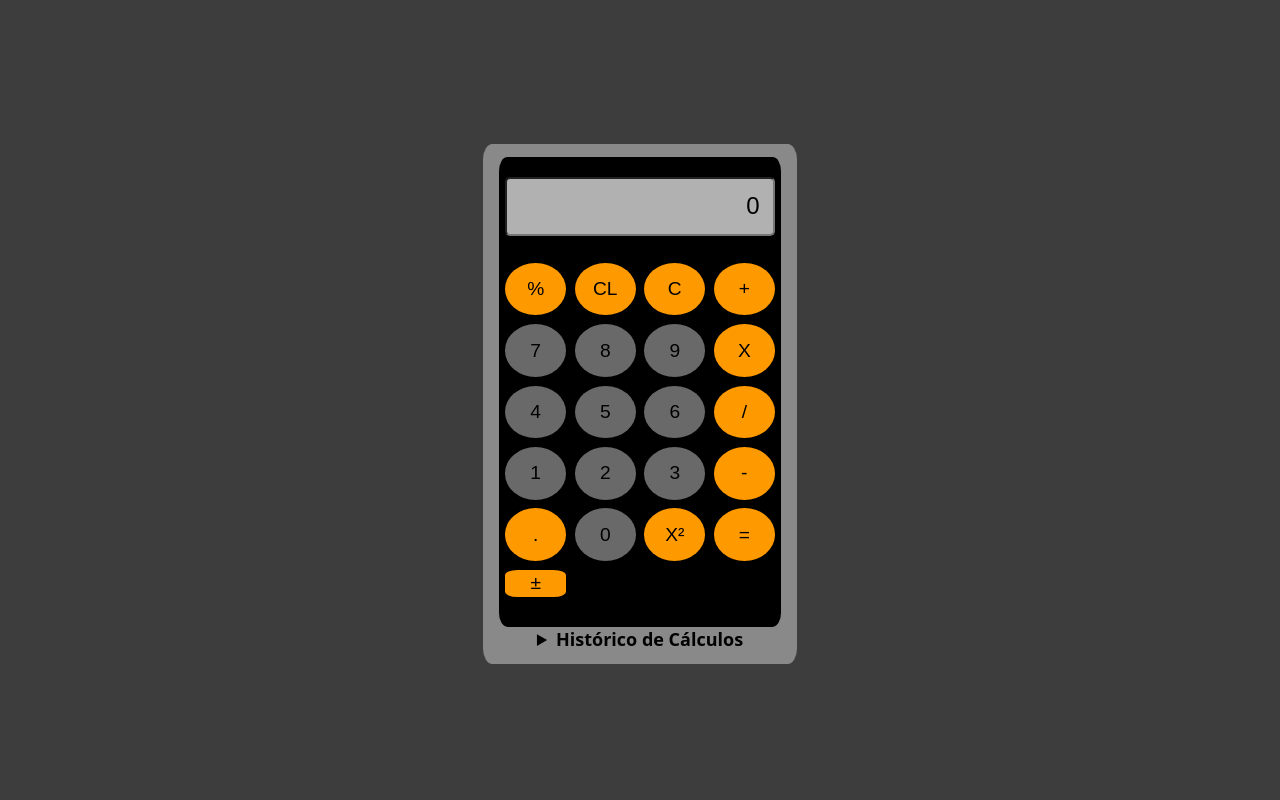
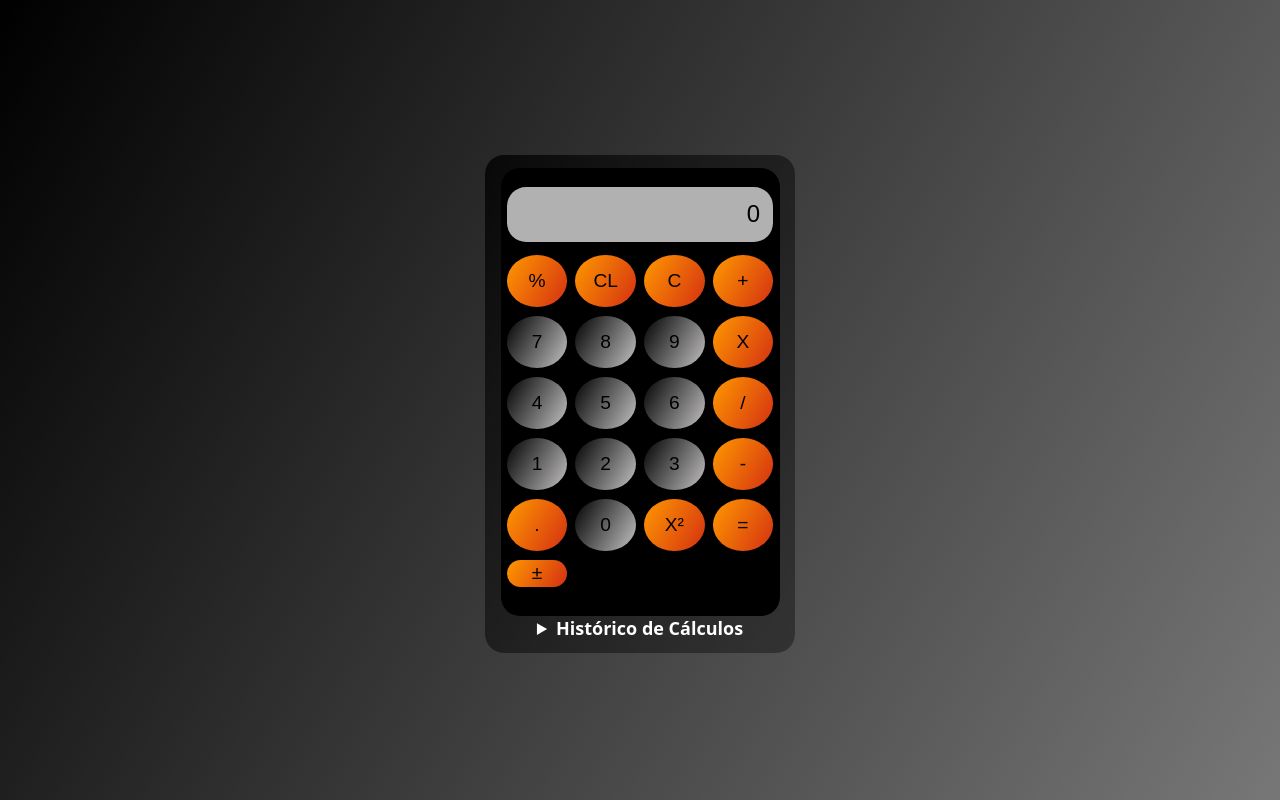
Before and after one commit to Anathyon/Calculadora, a plain HTML site: page index.html in a window 1280 px wide. Drawn offline with Linux system fonts and the light colour scheme.

Commit message:
Melhoria CSS

```diff
--- a/CSS/index.css
+++ b/CSS/index.css
@@ -4,7 +4,7 @@
     padding: 0;
 }
 body {
-    background-color: #3d3d3d;
+    background: linear-gradient(120deg, #000000, #777777);
     color: #ffffff;
     display: flex;
     justify-content: center;
@@ -15,16 +15,16 @@ body {
     font-weight: weight;
     font-style: normal;
     font-weight: bold;
-
+    background-attachment: fixed;
 }
 #conteudo_principal {
-    background-color: rgba(158, 158, 158, 0.788);
+    background: linear-gradient(120deg, #000000c9, #333333);
     height: auto;
     width: auto;
     display: flex;
     justify-content: center;
     align-items: center;
-    border-radius: 3%;
+    border-radius: 1.2rem;
     flex-direction: column;
     position: static;
 }
@@ -36,17 +36,19 @@ body {
     flex-direction: column;
     justify-content: space-between;
     padding: 5%;
+    border-radius: 1.2rem;
 }
 #inpu_display {
     background-color: #b1b1b1;
     color: #000;
     height: 10%;
-    border-radius: 5px;
+    border-radius: 1.2rem;
     text-align: right;
     font-size: 2rem;
     padding: 10%;
-    margin-bottom: 10%;
+    margin-bottom: 5%;
     margin-top: 5%;
+    border: none;
 }
 #button_container {
     display: grid;
@@ -55,7 +57,7 @@ body {
     margin-bottom: 25%;
 }
 .btn_num,.btn_op {
-    background-color: #7e7e7ed5;
+    background: linear-gradient(120deg, #000000, #c4c2c2);
     border: none;
     border-radius: 50%;
     font-size: 1.5rem;
@@ -63,14 +65,19 @@ body {
     cursor: pointer;
 }
 .btn_num:hover{
-    background-color: #7e7e7e93;
+     background: linear-gradient(120deg, #22222280, #a8a8a8b7);
+     box-shadow:  0 0 0.1rem 0.1rem #ffffff91;
 }
+
 .btn_op{
-    background-color: #ff9900;
+    background: linear-gradient(120deg, #ff9900, #d43012);
+
 }
 .btn_op:hover{
-    background-color: #ff9900b6;
+    background: linear-gradient(120deg, #ff9900b2, #d42f12b6);
+    box-shadow:  0 0 0.1rem 0.1rem #f7353591;
 }
+
 #hit_calc{
     background-color: #00000073;
     color: #ffffff;
@@ -80,7 +87,10 @@ body {
     display: flex;
     justify-content: center;
     flex-direction: column;
+    border-radius: 1.2rem;
+    align-items: center;
 }
+
 li{
     list-style: none;
     display: flex;
@@ -90,16 +100,19 @@ li{
     display: none;
 }
 #bt_nega_posi{
-    border-radius: 20%;
+    border-radius: 1.2rem;
     padding: 4%;
 }
 #bt_limpa_histo{
-    border-radius: 5%;
+    border-radius: 1.2rem;
     padding: 2%;
-    font-size: small;
+    font-size: 0.9rem;
     background-color: #000000;
     color: #ffffff;
     cursor: pointer;
+    border: none;
+    margin-top: 2%;
+    width: 90%;
 }
 #bt_limpa_histo:hover{
     background-color: #00000077;
@@ -176,7 +189,6 @@ li{
     #conteudo_principal {
         height: auto;
         width: auto;
-        border-radius: 3%;
         position: relative;
         margin-top: 0.5rem;
         padding-top: 1%;
@@ -184,7 +196,6 @@ li{
     }
     #calc {
         padding: 2%;
-        border-radius: 3%;
         height: auto;
     }
 
--- a/index.html
+++ b/index.html
@@ -39,7 +39,7 @@
             </section>
         </article>
         <details>
-            <summary style="color: #000000; font-size: large; border: solid #ffffff 2%;">Histórico de Cálculos</summary>
+            <summary style="color: #000000; font-size: large; color: #ffffff; text-align: center;">Histórico de Cálculos</summary>
             <section id="hit_calc">
             <ul id="lista_historico">
             </ul>
```
